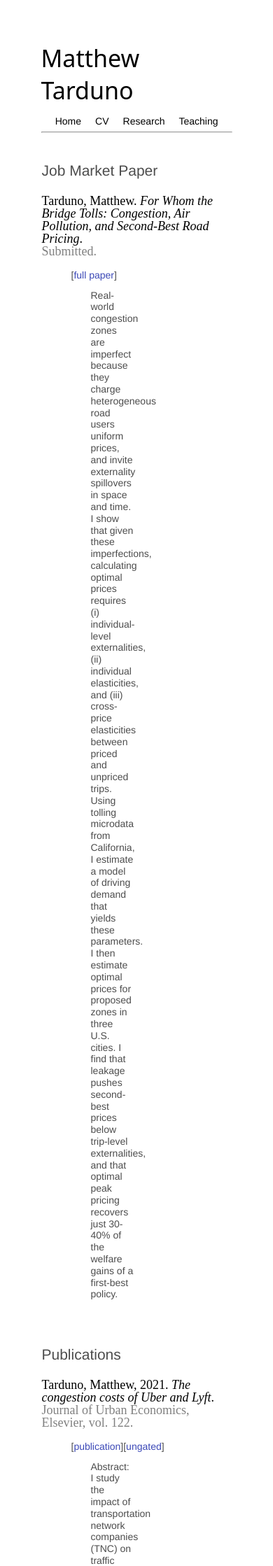
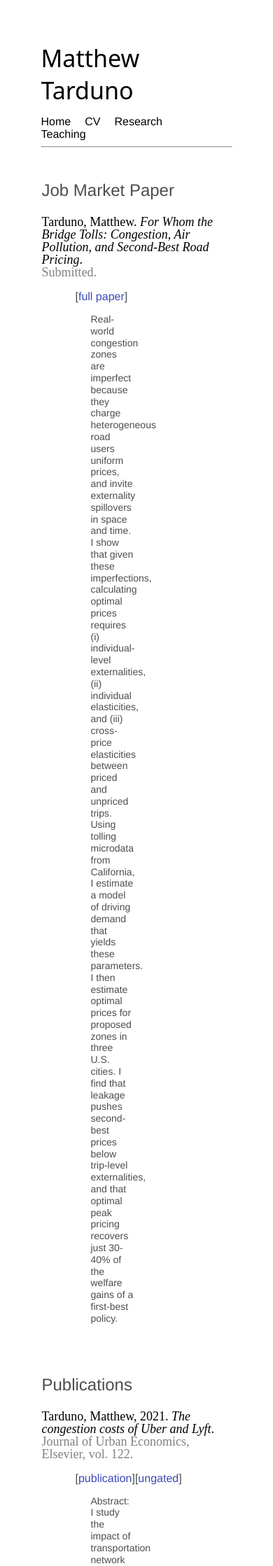
Before and after one commit to Matt-Tarduno/Matt-Tarduno.github.io, a Jekyll site: the page built from research/index.html, in a window 390 px wide. Shown: the top 2238 px of the page at 70% size. Built offline with Jekyll 4.4.1, drawn with Linux system fonts in a browser that asks for light colours.

Commit message:
Update index.html

```diff
--- a/research/index.html
+++ b/research/index.html
@@ -13,10 +13,6 @@ sitemap:
             .blurb {
                 padding: 1px;
             }
-
-	html{
-	  font-size:14px;
-	}
         }
     </style>
 </head>
```
